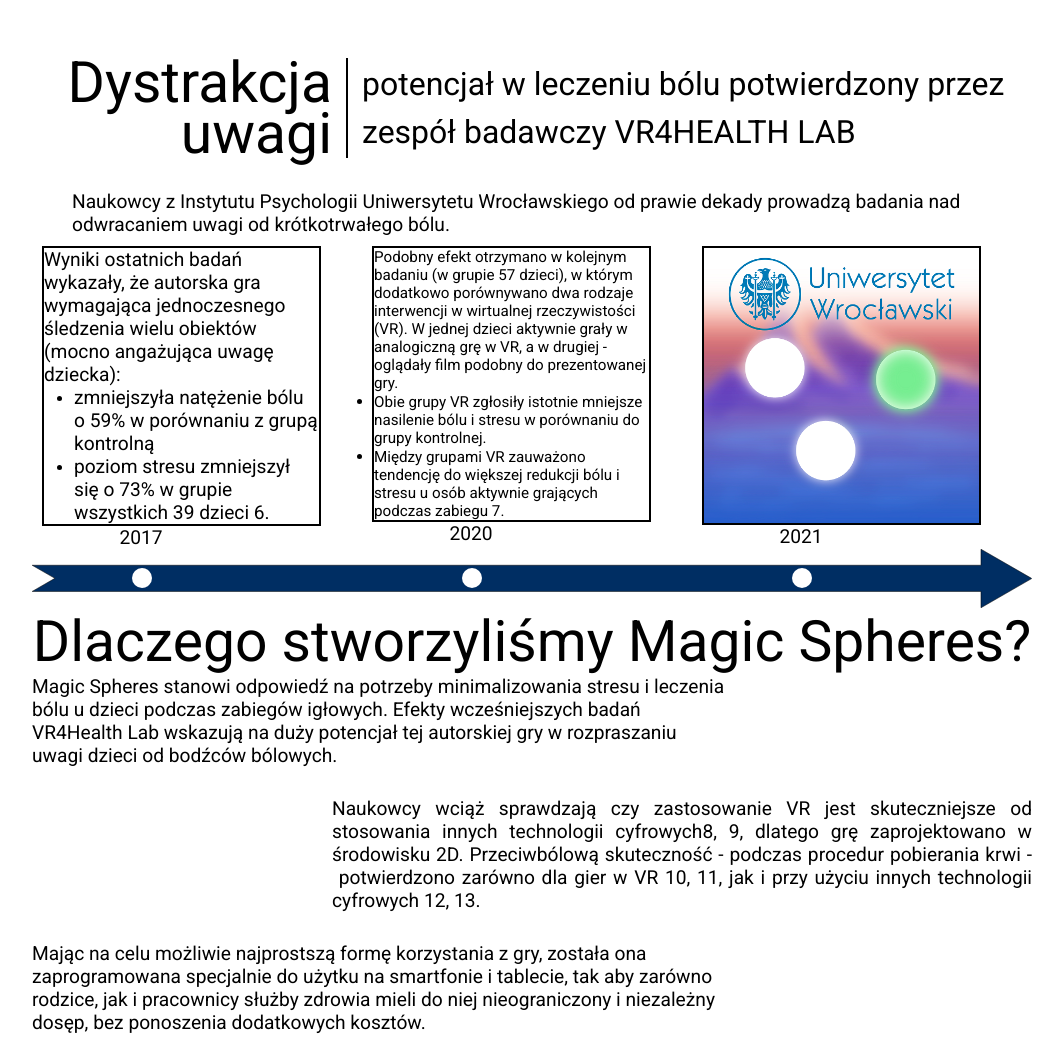
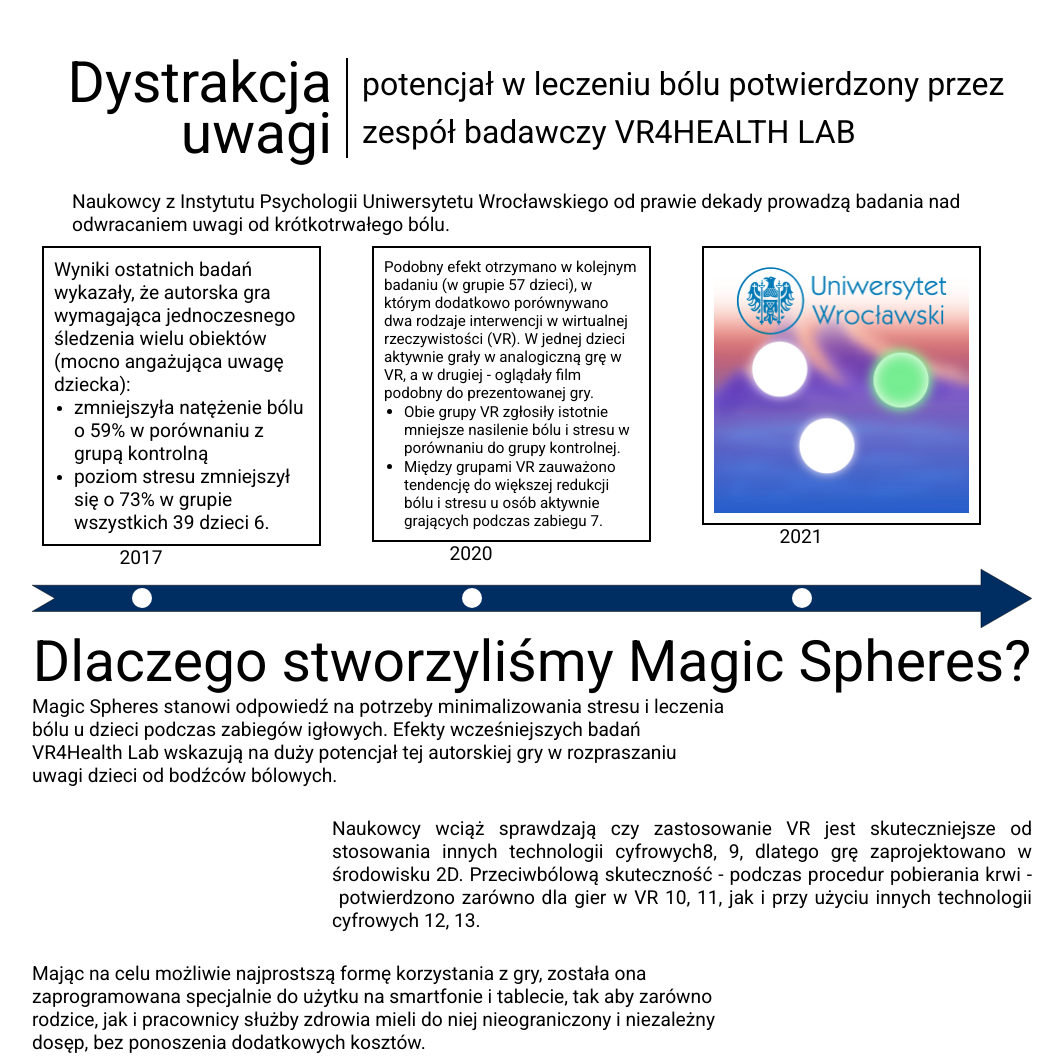
Before and after one commit to piotrwojtaszek/MOT-WEBSITE, a PHP site: page / in a window 1280 px wide. Shown: the part 903-1961 px from the top of the page, without its empty margins (108-1171 px from the left). Run offline with PHP 8.4, Linux system fonts and the light colour scheme; grey boxes are pictures that could not be loaded.

Commit message:
Little tweeks

```diff
--- a/Site/style.css
+++ b/Site/style.css
@@ -256,14 +256,14 @@ nav li, a{
 .section_1_1_content_boxes div div{
     width: 90%;
     margin:0;
-    padding: 0;
+    padding: 10px;
     border: 2px solid black;
 }
 .section_1_1_content_boxes_1_containter p{
     margin: 0px;
 }
 .section_1_1_content_boxes_1_containter ul {
-    margin-left: 30px;
+    margin-left: 20px;
 }
 
 .section_1_1_content_boxes_2_containter p{
@@ -271,7 +271,7 @@ nav li, a{
     font-size: .95em;
 }
 .section_1_1_content_boxes_2_containter ul {
-
+    margin-left: 20px;
 }
 .section_1_1_content_timeline img{
     width: 100%;
```
